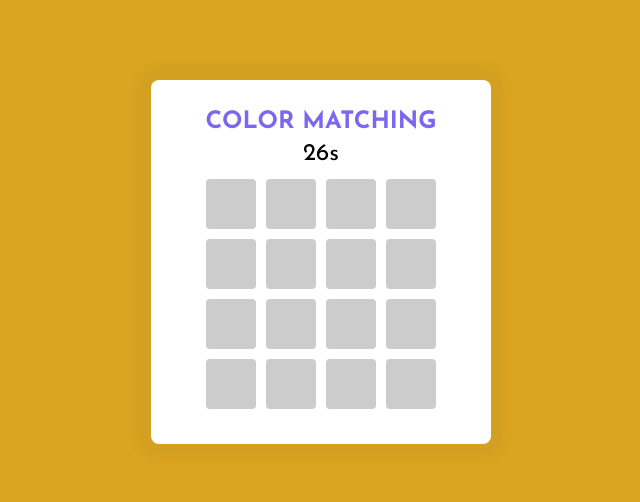
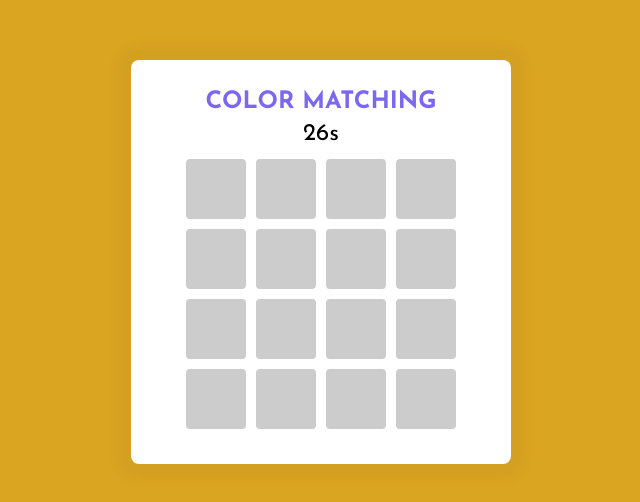
Before and after one commit to paulnguyen-mn/color-matching-game, a plain HTML site: page index.html in a window 1280 px wide. Shown: the part 138-640 px from the top of the page, without its empty margins (319-959 px from the left). Drawn offline with nearby package versions, Linux system fonts and the light colour scheme.

Commit message:
Increase color item

```diff
--- a/css/game.css
+++ b/css/game.css
@@ -3,6 +3,7 @@
   flex-flow: row nowrap;
   align-items: center;
 
+  padding: 1rem;
   min-height: 100vh;
   background-color: goldenrod;
   transition: all 0.25s;
@@ -10,7 +11,7 @@
 
 .game {
   max-width: 400px;
-  padding: 15px 20px 10px 20px;
+  padding: 15px 10px 10px 10px;
   margin: 0 auto;
   border-radius: 0.5rem;
 
@@ -71,15 +72,15 @@
 .color-list {
   display: flex;
   flex-flow: row wrap;
-  width: 240px;
+  width: 280px;
   margin: 0 auto;
 }
 
 .color-list > li {
   position: relative;
 
-  width: 50px;
-  height: 50px;
+  width: 60px;
+  height: 60px;
   border-radius: 4px;
   margin: 5px;
   overflow: hidden;
```
